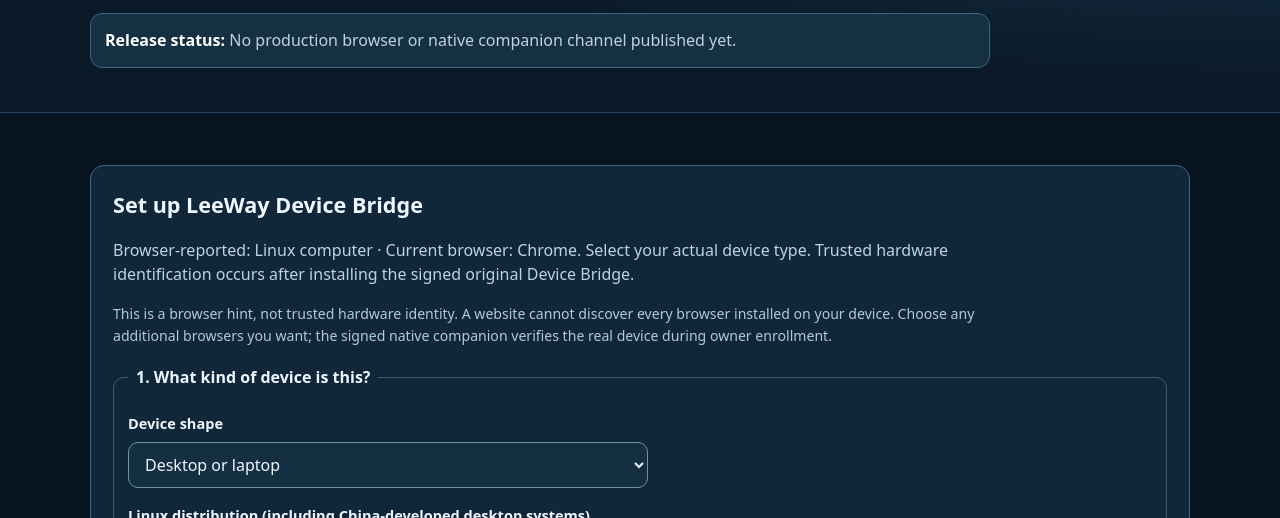
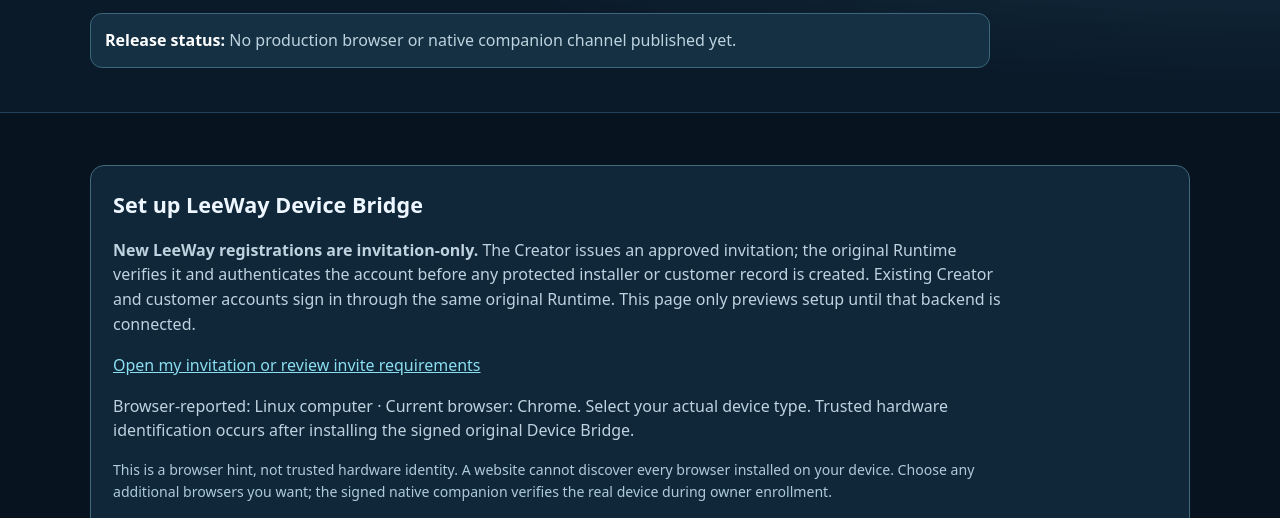
Before and after one commit to 4citeB4U/Leeway-Device-Extension, a browser extension: page docs/install/index.html in a window 1280 px wide. Shown: the part 272-790 px from the top of the page. Drawn offline with Linux system fonts and the light colour scheme.

Commit message:
feat(onboarding): enforce invitation-only customer registration policy on original Device Bridge front door

```diff
--- a/docs/install/index.html
+++ b/docs/install/index.html
@@ -36,6 +36,8 @@ LICENSE = Existing repository terms; no new product license claimed.
  <main>
   <section id="guidedSetup" class="guided-setup" aria-labelledby="setupHeading">
    <h2 id="setupHeading">Set up LeeWay Device Bridge</h2>
+   <p><strong>New LeeWay registrations are invitation-only.</strong> The Creator issues an approved invitation; the original Runtime verifies it and authenticates the account before any protected installer or customer record is created. Existing Creator and customer accounts sign in through the same original Runtime. This page only previews setup until that backend is connected.</p>
+   <p><a href="../join/">Open my invitation or review invite requirements</a></p>
    <p id="detectedEnvironment" role="status">Checking this device and its current browser…</p>
    <p class="hint">This is a browser hint, not trusted hardware identity. A website cannot discover every browser installed on your device. Choose any additional browsers you want; the signed native companion verifies the real device during owner enrollment.</p>
    <form id="setupForm">
```
